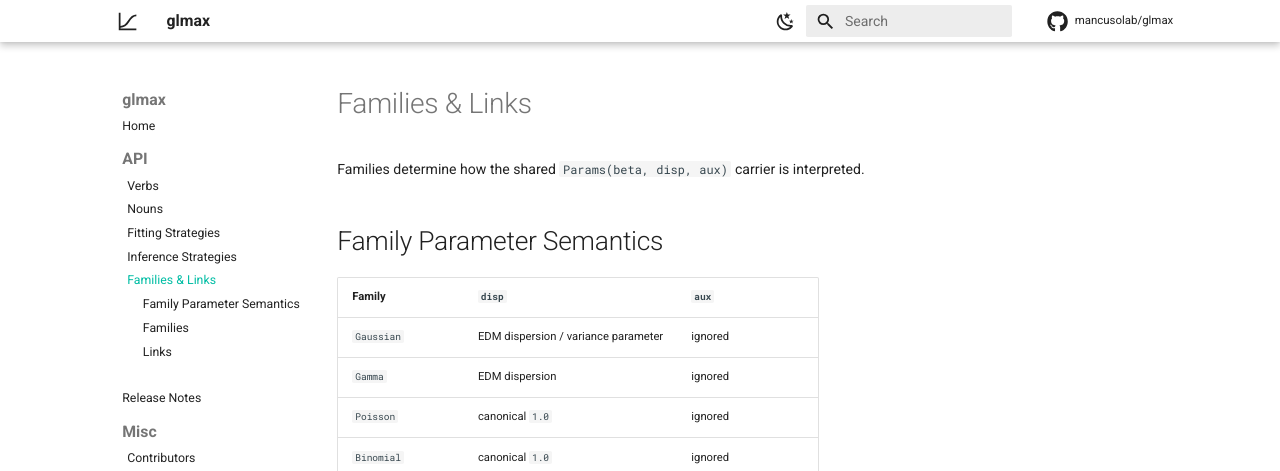
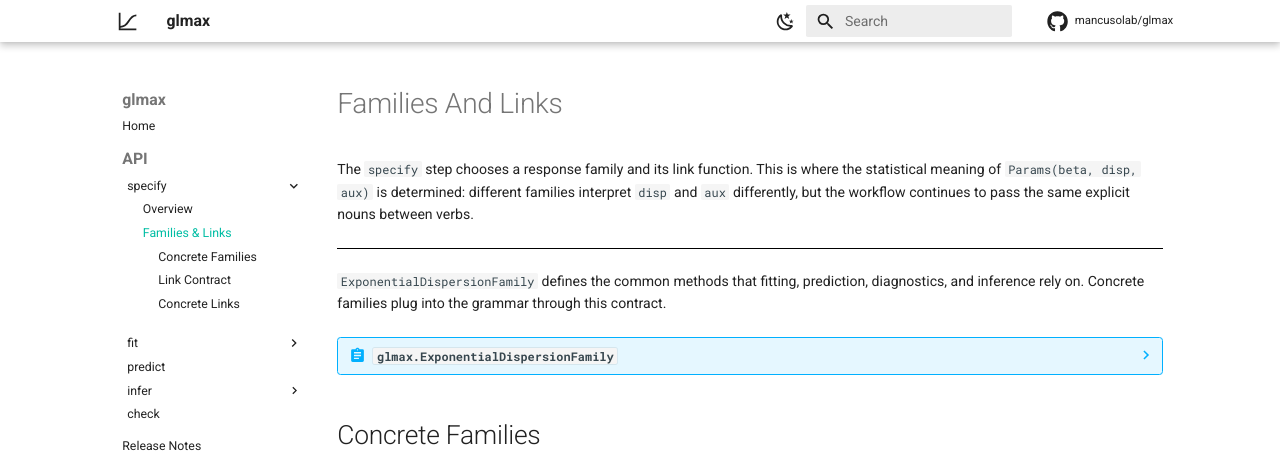
Before and after one commit to mancusolab/glmax, an MkDocs documentation site: the page built from docs/api/specify/families-and-links.md, in a window 1280 px wide and 1400 px high, cut to the strip 0-471 px from the top of the window. Built offline with MkDocs 1.6.1 and Material for MkDocs 9.7.7, drawn with Linux system fonts in a browser that asks for light colours; comment, search, counter and statistics services are not loaded; some of the changed text lies outside the part shown.

Commit message:
doc reorg

```diff
--- a/docs/api/family.md
+++ b/docs/api/specify/families-and-links.md
@@ -1,21 +1,17 @@
-# Families & Links
+# Families And Links
 
-Families determine how the shared `Params(beta, disp, aux)` carrier is
-interpreted.
+The `specify` step chooses a response family and its link function. This is
+where the statistical meaning of `Params(beta, disp, aux)` is determined:
+different families interpret `disp` and `aux` differently, but the workflow
+continues to pass the same explicit nouns between verbs.
 
-## Family Parameter Semantics
+---
 
-| Family | `disp` | `aux` |
-| --- | --- | --- |
-| `Gaussian` | EDM dispersion / variance parameter | ignored |
-| `Gamma` | EDM dispersion | ignored |
-| `Poisson` | canonical `1.0` | ignored |
-| `Binomial` | canonical `1.0` | ignored |
-| `NegativeBinomial` | canonical `1.0` | stores auxiliary `alpha` |
+`ExponentialDispersionFamily` defines the common methods that fitting,
+prediction, diagnostics, and inference rely on. Concrete families plug into
+the grammar through this contract.
 
-## Families
-
-??? abstract "glmax.ExponentialDispersionFamily"
+??? abstract "`glmax.ExponentialDispersionFamily`"
 
     ::: glmax.ExponentialDispersionFamily
         options:
@@ -30,7 +26,7 @@ interpreted.
                 - update_nuisance
                 - init_nuisance
 
----
+## Concrete Families
 
 ::: glmax.Gaussian
     options:
@@ -65,12 +61,13 @@ interpreted.
         members:
             - __init__
 
----
+## Link Contract
 
+Links connect the mean response $\mu$ to the linear predictor $\eta$. The
+abstract link contract documents the forward link, inverse link, and their
+derivatives so the family layer and GLM kernels can work against one interface.
 
-## Links
-
-??? abstract "glmax.AbstractLink"
+??? abstract "`glmax.AbstractLink`"
 
     ::: glmax.AbstractLink
         options:
@@ -80,7 +77,7 @@ interpreted.
                 - deriv
                 - inverse_deriv
 
----
+## Concrete Links
 
 ::: glmax.IdentityLink
     options:
@@ -110,7 +107,6 @@ interpreted.
 
 ---
 
-
 ::: glmax.PowerLink
     options:
         members:
--- a/mkdocs.yml
+++ b/mkdocs.yml
@@ -102,11 +102,17 @@ plugins:
 nav:
     - Home: 'index.md'
     - API:
-          - 'Verbs': 'api/verbs.md'
-          - 'Nouns': 'api/nouns.md'
-          - 'Fitting Strategies': 'api/fitters.md'
-          - 'Inference Strategies': 'api/inference.md'
-          - 'Families & Links': 'api/family.md'
+          - 'specify':
+              - 'Overview': 'api/specify/index.md'
+              - 'Families & Links': 'api/specify/families-and-links.md'
+          - 'fit':
+              - 'Overview': 'api/fit/index.md'
+              - 'Strategies & Solvers': 'api/fit/strategies.md'
+          - 'predict': 'api/predict.md'
+          - 'infer':
+              - 'Overview': 'api/infer/index.md'
+              - 'Strategies & Standard Errors': 'api/infer/strategies.md'
+          - 'check': 'api/check.md'
     - Release Notes: 'release-notes.md'
     - Misc:
         - 'authors.md'
```
Also changed, not shown: AGENTS.md (+2 -2 lines), README.md (+3 -2 lines), docs/api/check.md (added, +49 -0 lines), docs/api/fit/index.md (added, +28 -0 lines), docs/api/fit/strategies.md (added, +37 -0 lines), docs/api/fitters.md (deleted, +0 -29 lines), docs/api/infer/index.md (added, +13 -0 lines), docs/api/infer/strategies.md (added, +36 -0 lines), docs/api/inference.md (deleted, +0 -21 lines), docs/api/nouns.md (deleted, +0 -72 lines), docs/api/predict.md (added, +8 -0 lines), docs/api/specify/index.md (added, +15 -0 lines), docs/api/verbs.md (deleted, +0 -25 lines), docs/index.md (+7 -8 lines).
